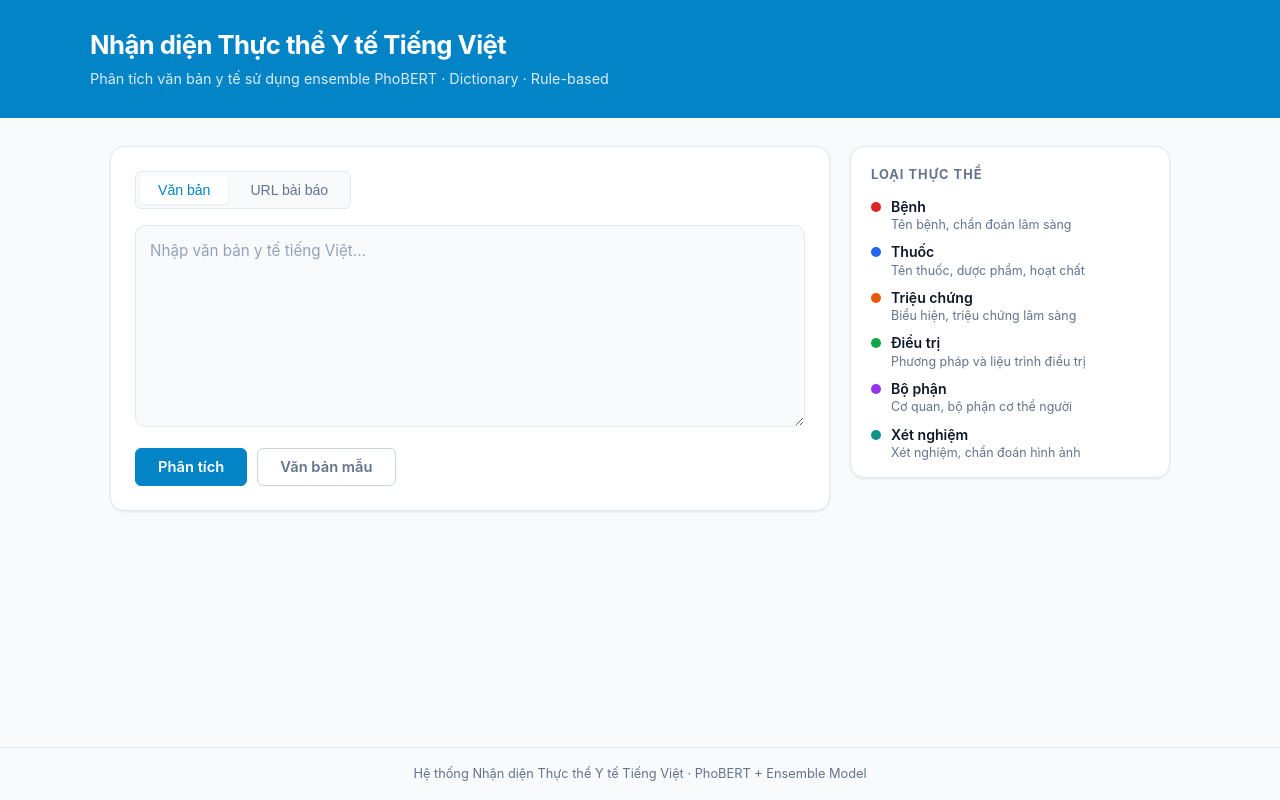
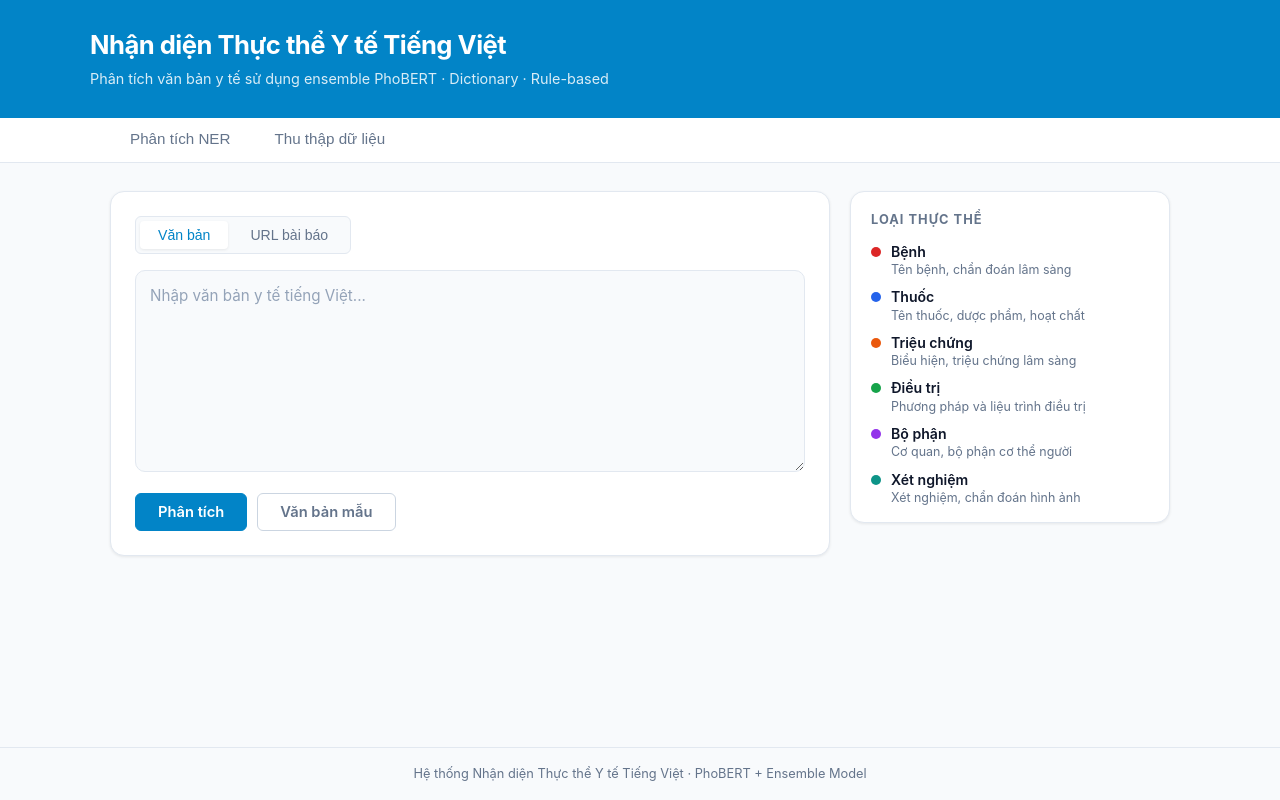
Before and after one commit to nguyenthien079/KLTN_New, a React (Vite) app in the folder medical-ner/frontend/: page / in a window 1280 px wide. Built offline with nearby package versions, Linux system fonts and the light colour scheme; no server answers.

Commit message:
feat: add NER/Crawl tab navigation to App

```diff
--- a/medical-ner/frontend/src/App.css
+++ b/medical-ner/frontend/src/App.css
@@ -645,3 +645,41 @@
   border-color: #dc2626;
   color: #991b1b;
 }
+
+/* Tab Navigation */
+.tab-nav {
+  background: var(--color-surface, #fff);
+  border-bottom: 1px solid var(--color-border);
+}
+
+.tab-nav-inner {
+  max-width: 1100px;
+  margin: 0 auto;
+  padding: 0 20px;
+  display: flex;
+  gap: 4px;
+}
+
+.tab-nav .tab-btn {
+  padding: 12px 20px;
+  border: none;
+  border-bottom: 3px solid transparent;
+  background: transparent;
+  font-size: 0.95rem;
+  font-weight: 500;
+  cursor: pointer;
+  color: var(--color-text-muted, #64748b);
+  transition: color 0.15s, border-color 0.15s;
+  border-radius: 0;
+  box-shadow: none;
+}
+
+.tab-nav .tab-btn:hover {
+  color: var(--color-text);
+}
+
+.tab-btn--active {
+  color: var(--color-primary);
+  border-bottom-color: var(--color-primary);
+  font-weight: 600;
+}
--- a/medical-ner/frontend/src/App.jsx
+++ b/medical-ner/frontend/src/App.jsx
@@ -5,6 +5,7 @@ import InputPanel from './components/InputPanel';
 import EntityLegend from './components/EntityLegend';
 import ResultsPanel from './components/ResultsPanel';
 import SystemStats from './components/SystemStats';
+import CrawlPage from './components/CrawlPage';
 import './App.css';
 
 function App() {
@@ -13,6 +14,7 @@ function App() {
   const [loading, setLoading] = useState(false);
   const [results, setResults] = useState(null);
   const [error, setError] = useState(null);
+  const [tab, setTab] = useState('ner');
 
   const handleTypeChange = (type) => {
     setInputType(type);
@@ -56,7 +58,26 @@ function App() {
     <div className="page" onKeyDown={handleKeyDown}>
       <Header />
 
+      <nav className="tab-nav">
+        <div className="tab-nav-inner">
+          <button
+            className={`tab-btn${tab === 'ner' ? ' tab-btn--active' : ''}`}
+            onClick={() => setTab('ner')}
+          >
+            Phân tích NER
+          </button>
+          <button
+            className={`tab-btn${tab === 'crawl' ? ' tab-btn--active' : ''}`}
+            onClick={() => setTab('crawl')}
+          >
+            Thu thập dữ liệu
+          </button>
+        </div>
+      </nav>
+
       <div className="content-wrap">
+        {tab === 'ner' && (
+          <>
             <div className="main-grid">
               <InputPanel
                 inputType={inputType}
@@ -74,6 +95,9 @@ function App() {
             {results && <ResultsPanel results={results} />}
 
             <SystemStats />
+          </>
+        )}
+        {tab === 'crawl' && <CrawlPage />}
       </div>
 
       <footer className="site-footer">
```
Lines whose indentation alone changed are shown as unchanged.
